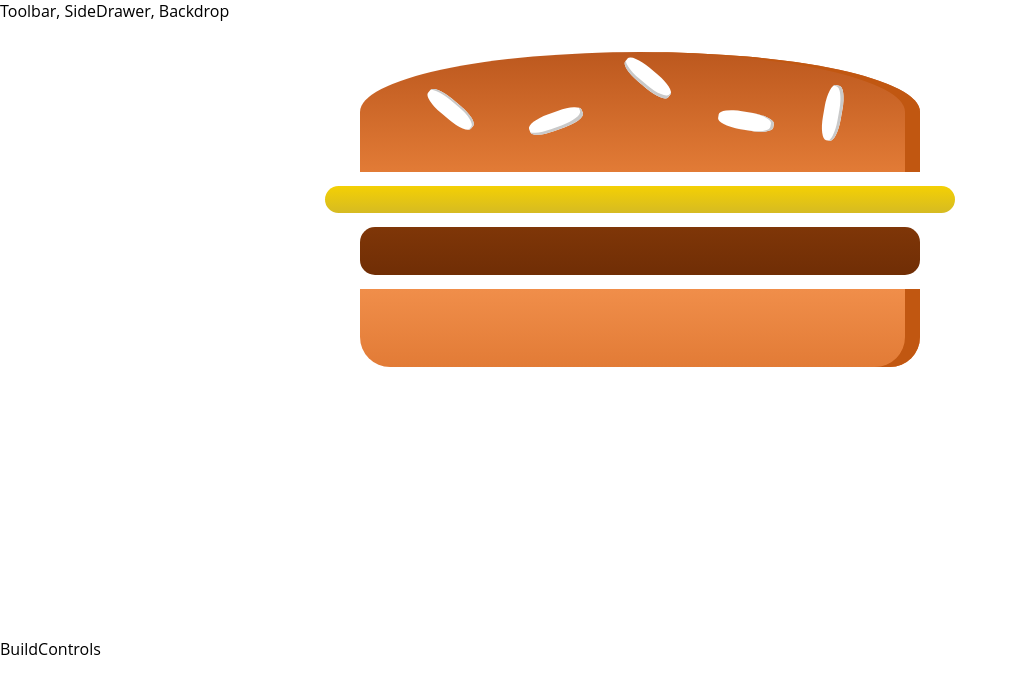
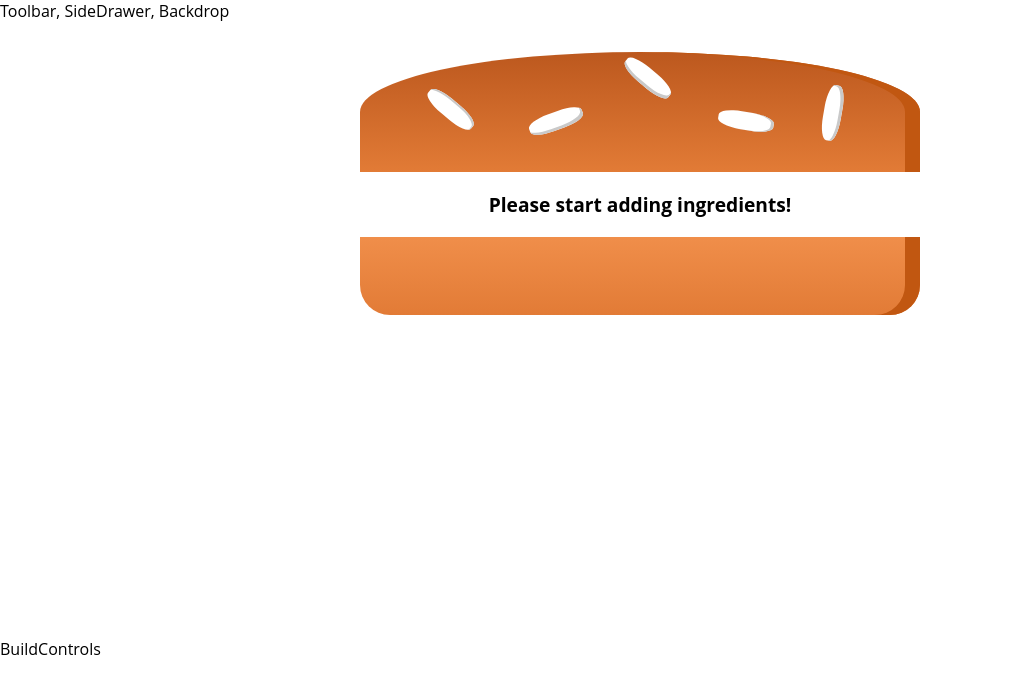
Before and after one commit to Ouriel91/burger-builder-react, a React (Create React App) app: page / in a window 1280 px wide. Shown: the top 694 px of the page, without its empty margins (0-1018 px from the left). Built offline with nearby package versions, Linux system fonts and the light colour scheme.

Commit message:
make adding ingredients dynamically (without UI), include sum ingredients calculating

```diff
--- a/src/Components/Burger/Burger.js
+++ b/src/Components/Burger/Burger.js
@@ -4,12 +4,44 @@ import BurgerIngredeint from '../BurgerIngredient/BurgerIngredient'
 
 const burger = (props) => {
 
-    return(
+    //get the props.ingerdients as keys and map them
+    let transformedIngredients = Object.keys(props.ingerdients)
+        .map(igKey => {
+
+            //make a new copy array (don't change the original one) of ingredients amount.
+            //for each props.ingredients key (like meat) , for example: meat: 2 will be array with 2 empty spaces,
+            //and with spread operator return whole ingredients array.
+
+            return [...Array(props.ingerdients[igKey])].map((_, i) => {
+
+            //map each ingredient array to take care in values of props.ingredients (like=> meat: 2, map the 2 empty spaces).
+            //(_,i) means that in this map, the element (key) is not important for us , but the index is  ,
+            //because we want to return an array with amount of single ingredient (like meat),
+            //and index (i) to key attribute in returned array
+            //key attribue is important! key should be unique so we add the i to key (so each key is like salad0, salad1 and so on)
+
+            return <BurgerIngredeint key={igKey + i} type={igKey} />
+
+            //in the end , after mapping we returned an component with his type and unique key
+            //the outputed array is array of 4 places with array in it in each array cell till reduce
+        })
+    }).reduce((arr, el)=>{
+        //reduce can help us to make our to one big array, reduce will loop on each elements and in the end
+        //return another output
+        //concat can help us to merge two arrays, so we merge all the arrays (each ingredient array) in big array.
+        //[] is initializing value
+        return arr.concat(el)
+    }, [])
+
+    if(transformedIngredients.length === 0 ){
+        transformedIngredients = <p>Please start adding ingredients!</p>
+    }
+
+    return (
         <div className={classes.Burger}>
-            <BurgerIngredeint type="bread-top"/>
-            <BurgerIngredeint type="vegan_cheese"/>
-            <BurgerIngredeint type="meat"/>
-            <BurgerIngredeint type="bread-bottom"/>
+            <BurgerIngredeint type="bread-top" />
+            {transformedIngredients}
+            <BurgerIngredeint type="bread-bottom" />
         </div>
     )
 }
--- a/src/Containers/BurgerBuilder/BurgerBuilder.js
+++ b/src/Containers/BurgerBuilder/BurgerBuilder.js
@@ -4,10 +4,18 @@ import Burger from '../../Components/Burger/Burger'
 
 class BurgerBuilder extends Component{
 
+    state = {
+        ingerdients:{
+            salad: 0,
+            lamb_bacon: 0,
+            vegan_cheese: 0,
+            meat: 0
+        }
+    }
     render(){
         return(
             <Aux>
-                <Burger />
+                <Burger ingerdients={this.state.ingerdients} />
                 <div>BuildControls</div>
             </Aux>
         )
```
